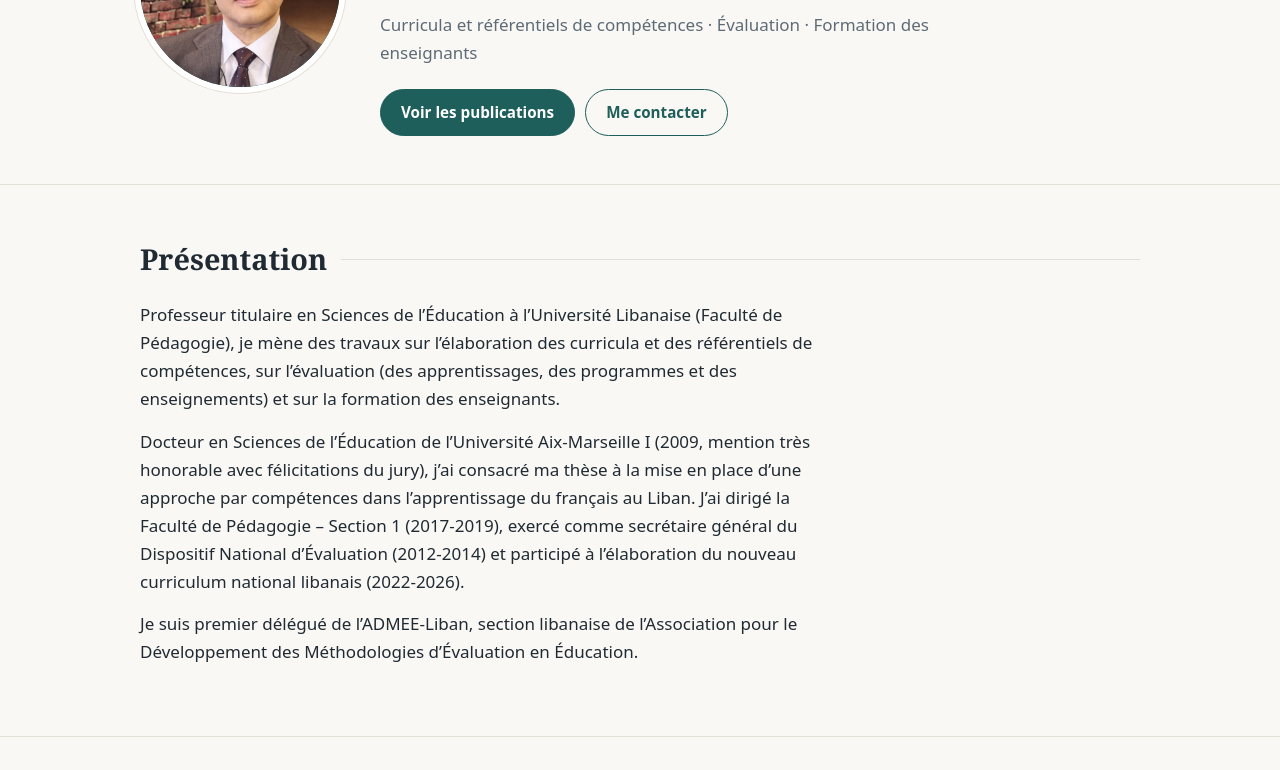
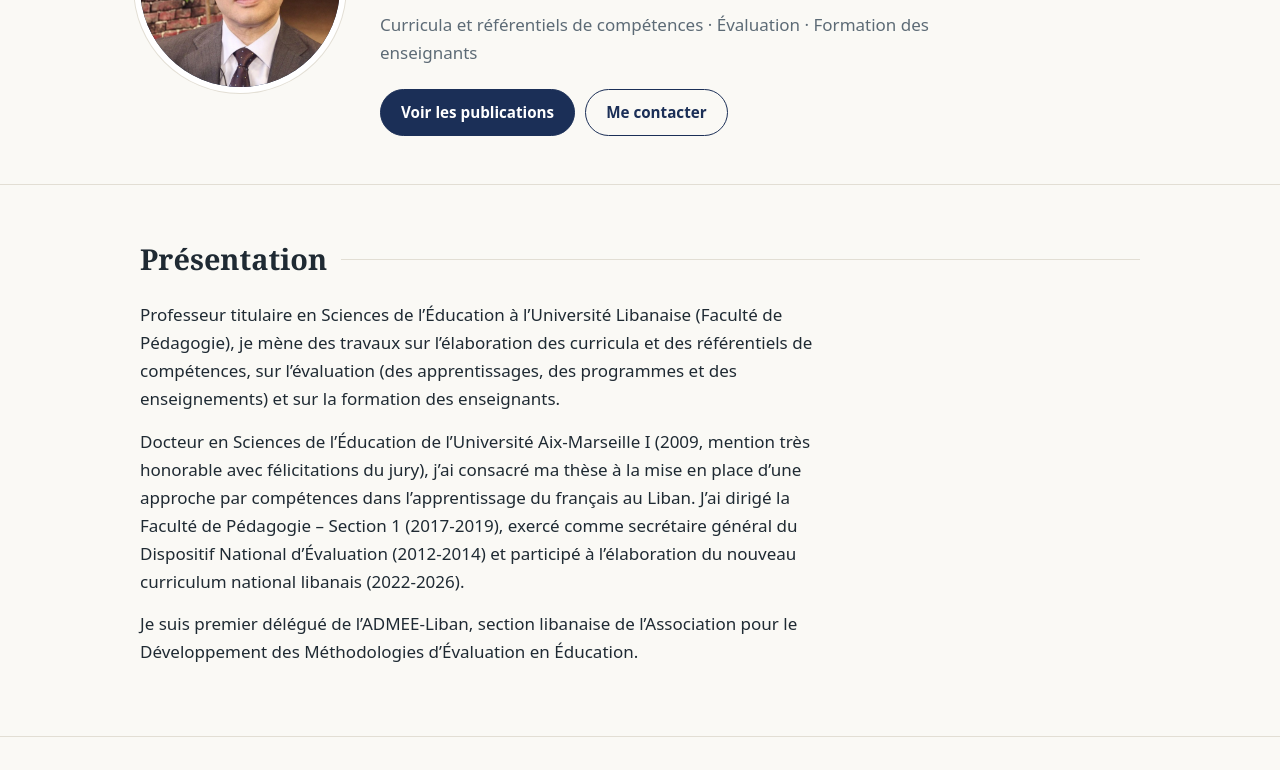
Before and after one commit to wassimelkhatib/wassimelkhatib.github.io, a plain HTML site: page index.html in a window 1280 px wide. Shown: the part 287-1057 px from the top of the page. Drawn offline with Linux system fonts and the light colour scheme.

Commit message:
Nouvelle palette bleu marine et or

```diff
--- a/style.css
+++ b/style.css
@@ -1,14 +1,14 @@
 :root{
-  --bg:#faf8f4; --surface:#ffffff; --ink:#1f2a33; --muted:#5d6b76; --line:#e4dfd6;
-  --accent:#1f5f5b; --accent-ink:#ffffff; --accent-soft:#e3f0ee; --gold:#a9772c;
+  --bg:#faf9f5; --surface:#ffffff; --ink:#1f2a33; --muted:#5d6b76; --line:#e2ded4;
+  --accent:#1b2f57; --accent-ink:#ffffff; --accent-soft:#e8edf6; --gold:#a8782a;
   --radius:12px; --maxw:1040px;
   --serif:Georgia,"Times New Roman",serif;
   --sans:system-ui,-apple-system,"Segoe UI",Roboto,"Helvetica Neue",Arial,sans-serif;
 }
 @media (prefers-color-scheme:dark){
   :root:not([data-theme="light"]){
-    --bg:#12181c; --surface:#192127; --ink:#e8ecee; --muted:#9fb0ba; --line:#2a353d;
-    --accent:#6cc1b9; --accent-ink:#0d1a19; --accent-soft:#1b2d2c; --gold:#d6a85a;
+    --bg:#11151d; --surface:#171d28; --ink:#e8ecf2; --muted:#9fb0c6; --line:#28313f;
+    --accent:#8fb0e6; --accent-ink:#0d1626; --accent-soft:#1a2540; --gold:#d9ad5c;
   }
 }
 *{box-sizing:border-box}
```
Also changed, not shown: index.html (+1 -1 lines).
